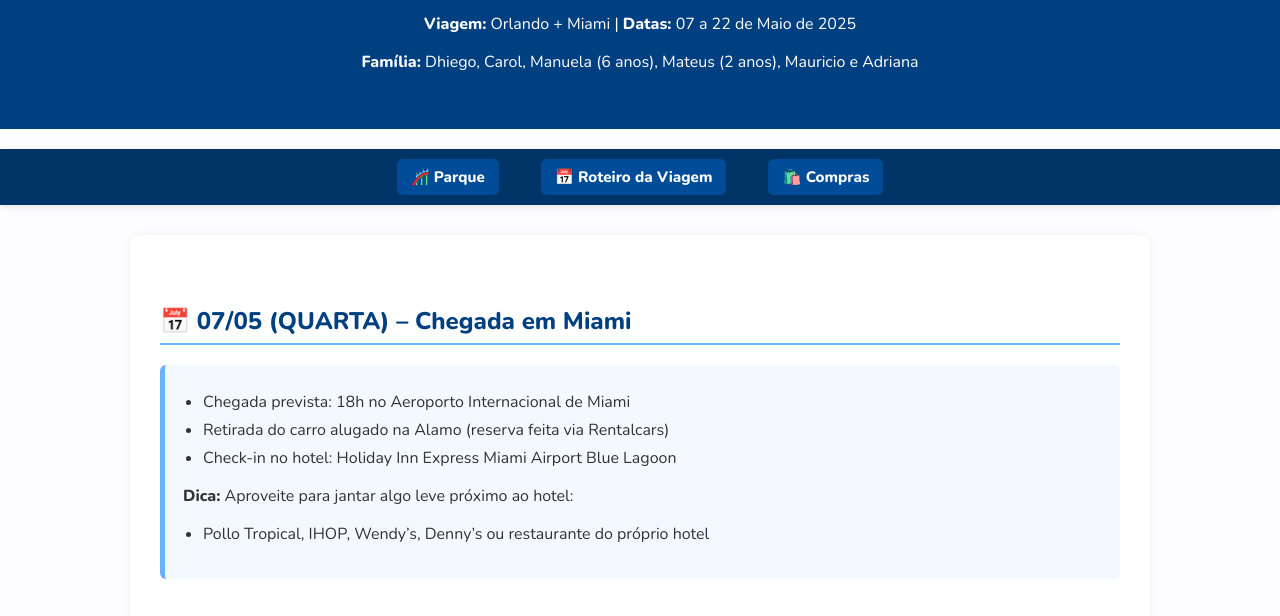
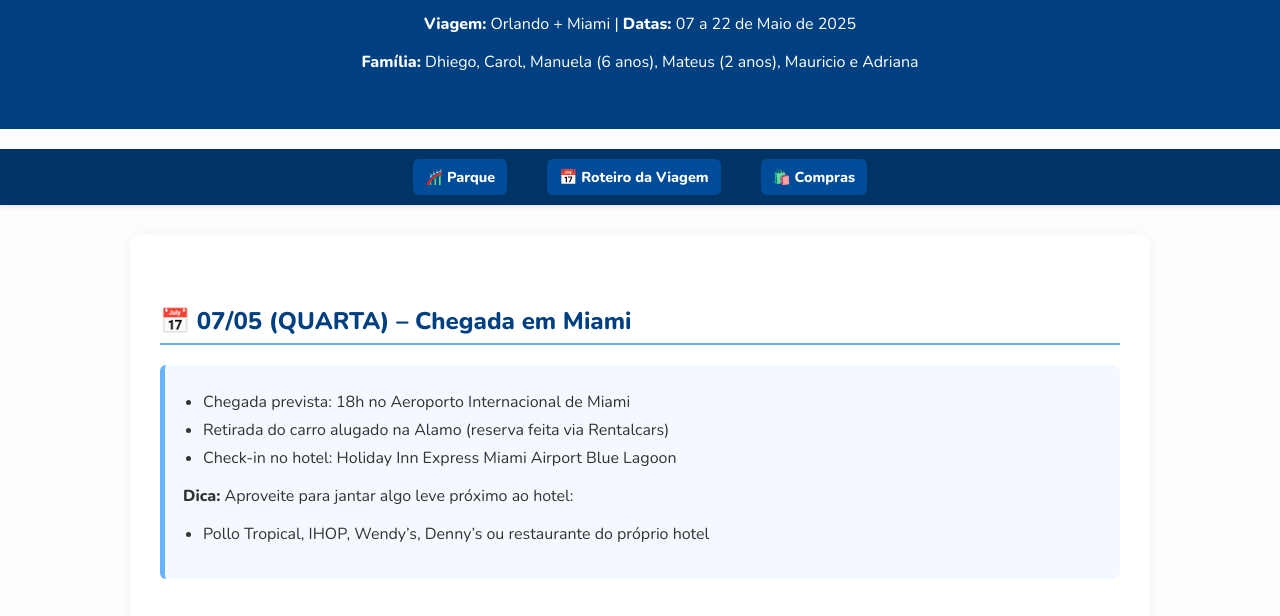
Before and after one commit to DhiegoPimenta/roteiro-disney, a plain HTML site: page roteiro.html in a window 1280 px wide. Shown: the part 162-778 px from the top of the page. Drawn offline with nearby package versions, Linux system fonts and the light colour scheme.

Commit message:
Update roteiro.html

```diff
--- a/roteiro.html
+++ b/roteiro.html
@@ -75,36 +75,47 @@
     }
      nav {
     background: #003366;
-      padding: 10px 20px;
+    padding: 10px 12px;
     display: flex;
     justify-content: center;
     align-items: center;
-      flex-wrap: wrap;
-      gap: 12px;
+    gap: 10px;
+    flex-wrap: nowrap;
+    overflow-x: auto;
+    -webkit-overflow-scrolling: touch;
     position: sticky;
     top: 0;
     z-index: 999;
     box-shadow: 0 2px 6px rgba(0,0,0,0.1);
+    white-space: nowrap;
   }
+
+  nav::-webkit-scrollbar {
+    display: none; /* oculta a barra de rolagem no iPhone */
+  }
+
   nav a {
     color: #fff;
     text-decoration: none;
     font-weight: bold;
-      font-size: 0.95rem;
-      padding: 8px 14px;
+    font-size: 0.9rem;
+    padding: 8px 12px;
     border-radius: 6px;
     background-color: #004c99;
     transition: background 0.3s ease;
+    flex-shrink: 0;
   }
+
   nav a:hover {
     background-color: #005bb5;
   }
+
   @media (max-width: 600px) {
     nav a {
-        font-size: 0.85rem;
+      font-size: 0.8rem;
       padding: 7px 10px;
+    }
 
-    }
     }
   </style>
 </head>
```
Lines whose indentation alone changed are shown as unchanged.
